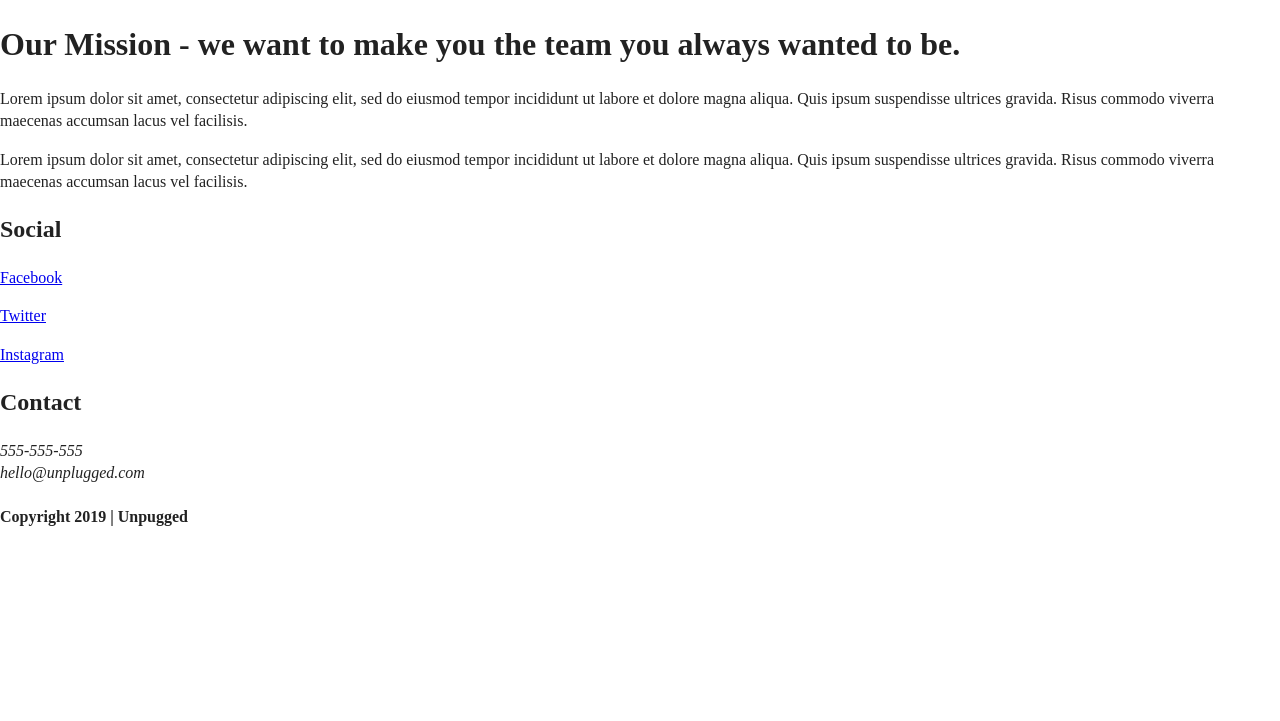
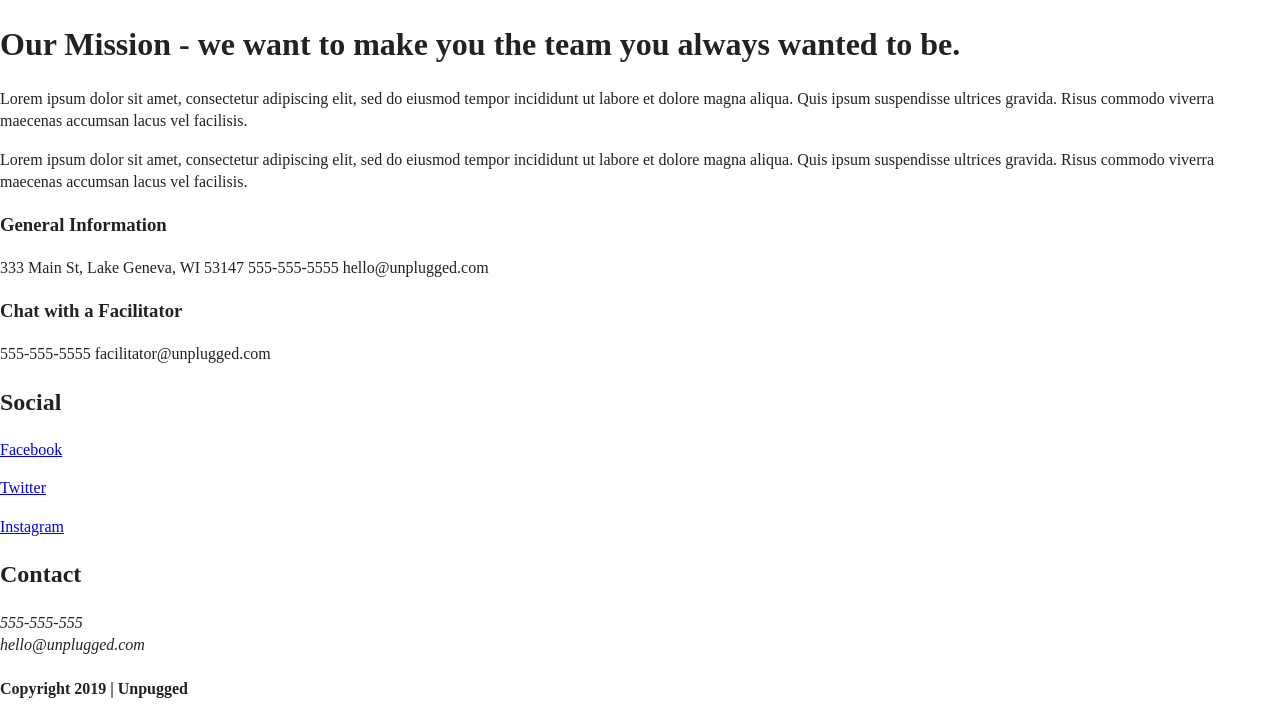
Before and after one commit to TheGoodWizard/unplugged, a website: page about/index.html in a window 1280 px wide. Shown: the part 100-821 px from the top of the page. Before the commit the page ends 800 px from the top, so only its background shows below. Drawn offline with Linux system fonts and the light colour scheme.

Commit message:
Built-out More of About Page
Finished building out structural HTML of about page.  Wrapped things up by adding the 'contact' section of the about page.

```diff
--- a/about/index.html
+++ b/about/index.html
@@ -57,7 +57,7 @@
 
     <main>
 
-      <section class="mission">
+      <section class="mission"> <!-- Start of Mission Section -->
 
         <div class="content-wrapper">
 
@@ -75,9 +75,9 @@
 
         </div>
 
-      </section>
+      </section> <!-- End of Mission Section -->
 
-      <section class="map">
+      <section class="map"> <!-- Start of Map Section -->
 
         <div class="content-wrapper">
 
@@ -88,6 +88,41 @@
 
 
             </figure> <!-- Temp placeholder for Google Map -->
+
+          </div>
+
+        </div>
+
+      </section> <!-- End of Map Section-->
+
+      <section class="contact-info">
+
+        <div class="content-wrapper">
+
+
+          <div class="contact-content">
+
+            <div class="general-information">
+
+              <h3>General Information</h3>
+
+              <adress>333 Main St, Lake Geneva, WI 53147</adress>
+
+              <adress>555-555-5555</adress>
+
+              <adress>hello@unplugged.com</adress>
+
+            </div>
+
+            <div class="chat-with-facilitator">
+
+              <h3>Chat with a Facilitator</h3>
+
+              <adress>555-555-5555</adress>
+
+              <adress>facilitator@unplugged.com</adress>
+
+            </div>
 
           </div>
 
```
